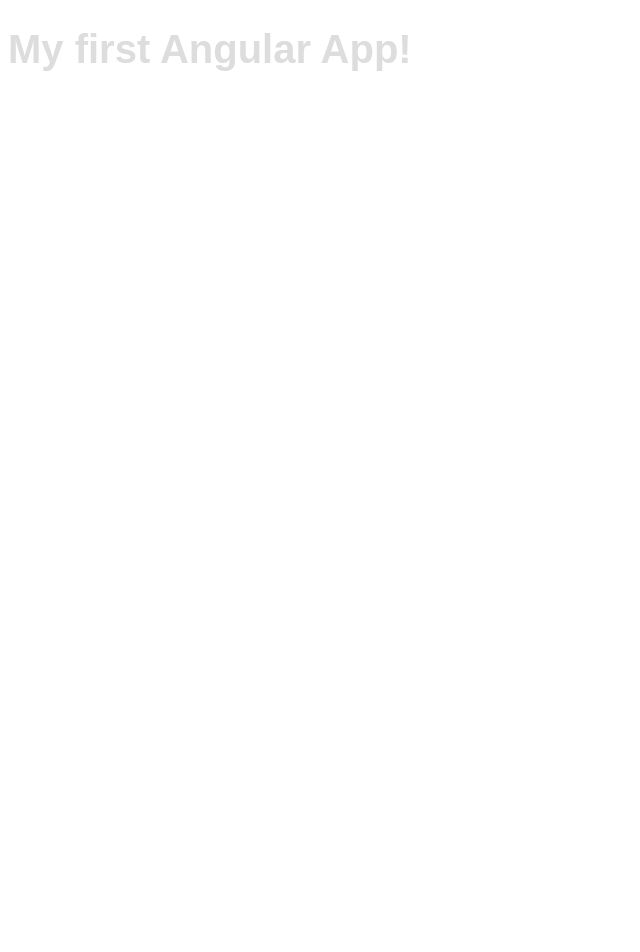
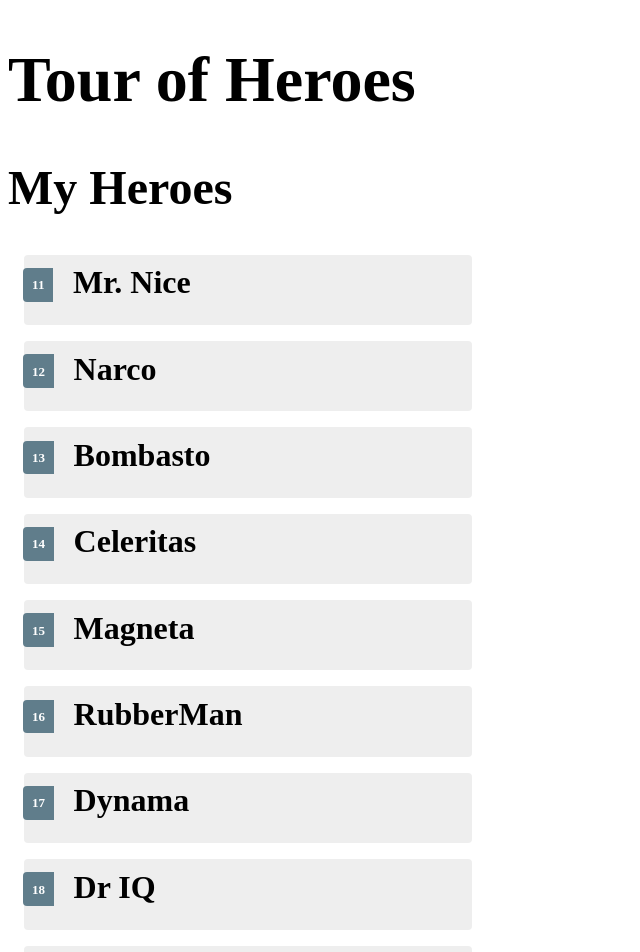
Before and after one commit to lydiali9/angular2-Typescript, an Angular app in the folder angular2-Typescript/: page / in a window 1280 px wide. Shown: the top 952 px of the page, without its empty margins (0-640 px from the left). Before the commit the page ends 800 px from the top, so only its background shows below. Built offline with nearby package versions, Linux system fonts and the light colour scheme.

Commit message:
[Feature]: add express

```diff
--- a/angular2-Typescript/package.json
+++ b/angular2-Typescript/package.json
@@ -19,8 +19,9 @@
     "@angular/http": "^4.0.0",
     "@angular/platform-browser": "^4.0.0",
     "@angular/platform-browser-dynamic": "^4.0.0",
-    "@angular/router": "^4.0.0",
+    "@angular/router": "boot^4.0.0",
     "core-js": "^2.4.1",
+    "express": "^4.15.3",
     "rxjs": "^5.1.0",
     "zone.js": "^0.8.4"
   },
--- a/angular2-Typescript/src/app/app.component.html
+++ b/angular2-Typescript/src/app/app.component.html
@@ -1,3 +1,25 @@
 <h1>
-    {{title}}
+    <h1>{{title}}</h1>
+    <h2>My Heroes</h2>
+    <ul class="heroes">
+        <li *ngFor="let hero of heroes"
+        [class.selected]="hero === selectedHero"
+        (click)="onSelect(hero)">
+            <span class="badge">{{hero.id}}</span> {{hero.name}}
+        </li>
+    </ul>
+    <div *ngIf="selectedHero">
+        <h2>{{selectedHero.name}} details!</h2>
+        <div><label>id: </label>{{selectedHero.id}}</div>
+        <div>
+            <label>name: </label>
+        <input [(ngModel)]="selectedHero.name" placeholder="name"/>
+        </div>
+    </div>
+    <section class="row">
+        <div class="col-md-3">11</div>
+        <div class="col-md-3">22</div>
+        <div class="col-md-3">33</div>
+        <div class="col-md-3">44</div>
+    </section>
 </h1>
--- a/angular2-Typescript/src/app/app.component.scss
+++ b/angular2-Typescript/src/app/app.component.scss
@@ -1,5 +1,53 @@
-h1 {
-    color: #ddd;
-    font-family: Arial, Helvetica, sans-serif;
-    font-size: 250%;
+.selected {
+    background-color: #CFD8DC !important;
+    color: white;
 }
+
+.heroes {
+    margin: 0 0 2em 0;
+    list-style-type: none;
+    padding: 0;
+    width: 15em;
+}
+
+.heroes li {
+    cursor: pointer;
+    position: relative;
+    left: 0;
+    background-color: #EEE;
+    margin: .5em;
+    padding: .3em 0;
+    height: 1.6em;
+    border-radius: 4px;
+}
+
+.heroes li.selected:hover {
+    background-color: #BBD8DC !important;
+    color: white;
+}
+
+.heroes li:hover {
+    color: #607D8B;
+    background-color: #DDD;
+    left: .1em;
+}
+
+.heroes .text {
+    position: relative;
+    top: -3px;
+}
+
+.heroes .badge {
+    display: inline-block;
+    font-size: small;
+    color: white;
+    padding: 0.8em 0.7em 0 0.7em;
+    background-color: #607D8B;
+    line-height: 1em;
+    position: relative;
+    left: -1px;
+    top: -4px;
+    height: 1.8em;
+    margin-right: .8em;
+    border-radius: 4px 0 0 4px;
+}
--- a/angular2-Typescript/src/app/app.component.ts
+++ b/angular2-Typescript/src/app/app.component.ts
@@ -1,4 +1,22 @@
 import { Component } from '@angular/core';
+
+export class Hero {
+    id: number;
+    name: string;
+}
+
+const HEROES: Hero[] = [
+    { id: 11, name: 'Mr. Nice' },
+    { id: 12, name: 'Narco' },
+    { id: 13, name: 'Bombasto' },
+    { id: 14, name: 'Celeritas' },
+    { id: 15, name: 'Magneta' },
+    { id: 16, name: 'RubberMan' },
+    { id: 17, name: 'Dynama' },
+    { id: 18, name: 'Dr IQ' },
+    { id: 19, name: 'Magma' },
+    { id: 20, name: 'Tornado' }
+];
 
 @Component({
     selector: 'app-root',
@@ -7,5 +25,11 @@ import { Component } from '@angular/core';
 })
 
 export class AppComponent {
-   title = 'My first Angular App!';
+    title = 'Tour of Heroes';
+    heroes = HEROES;
+    selectedHero: Hero;
+
+    onSelect(hero: Hero): void {
+        this.selectedHero = hero;
+    }
 }
--- a/angular2-Typescript/src/index.html
+++ b/angular2-Typescript/src/index.html
@@ -2,7 +2,7 @@
 <html>
 <head>
     <meta charset="utf-8">
-    <title>MyApp</title>
+    <title>My first project</title>
     <base href="/">
 
     <meta name="viewport" content="width=device-width, initial-scale=1">
```
